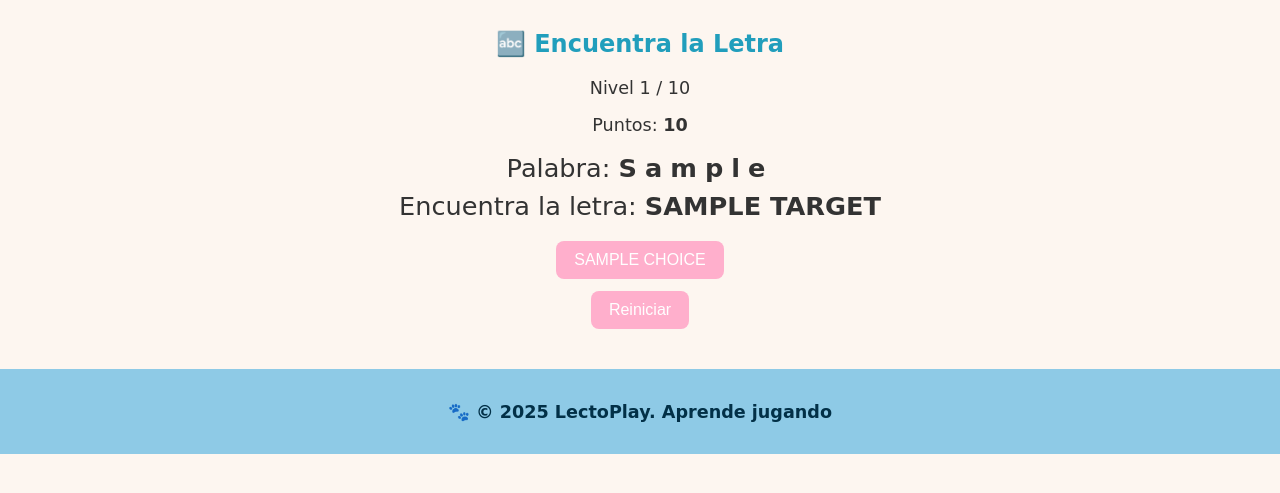
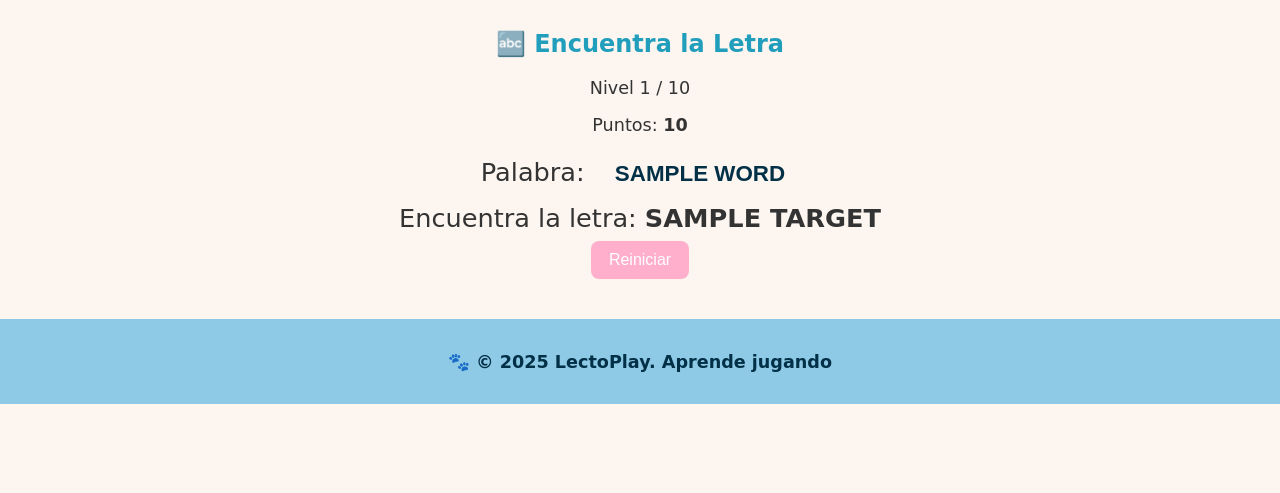
Before and after one commit to FS-Robert/LectoPlay, a Django app: template LectoPlay/app/templates/encuentra_letra.html in a window 1280 px wide. Shown: the part 179-672 px from the top of the page. Run offline with Django 5.2, Linux system fonts and the light colour scheme; the template is opened without the code that fills it: most values are stand-ins (such as "Sample title", 1, 10 or a date in 2020).

Commit message:
cambiando funcionalidad de juego encuentra

```diff
--- a/LectoPlay/app/static/css/style.css
+++ b/LectoPlay/app/static/css/style.css
@@ -257,3 +257,28 @@ p {
 .auth-link a:hover {
   text-decoration: underline;
 }
+
+/* --- Estilos para seleccionar letras directamente desde la palabra --- */
+.letter-btn {
+  background: transparent;
+  border: 2px solid transparent;
+  border-radius: 8px;
+  padding: 6px 8px;
+  margin: 0 4px;
+  font-size: 1.4rem;
+  cursor: pointer;
+  transition: transform 0.12s ease, background 0.12s ease, border-color 0.12s ease;
+  color: #023047;
+  font-weight: 700;
+}
+
+.letter-btn:hover {
+  background: #ffefcf;
+  transform: translateY(-3px) scale(1.05);
+  border-color: #ffd166;
+}
+
+.letter-btn:focus {
+  outline: none;
+  box-shadow: 0 0 0 4px rgba(33, 158, 188, 0.12);
+}
--- a/LectoPlay/app/templates/encuentra_letra.html
+++ b/LectoPlay/app/templates/encuentra_letra.html
@@ -21,7 +21,15 @@
             <p>Puntos: <strong>{{ score }}</strong></p>
 
             <div style="margin-top:1rem; font-size:1.6rem;">
-                <div>Palabra:   <span style="letter-spacing:0.5rem; font-weight:bold;">{{ spaced_word }}</span></div>
+                <div>Palabra:
+                    <form method="post" id="word-form" style="display:inline-block; margin-left:0.5rem;">
+                        {% csrf_token %}
+                        {% comment %}Render each character as a button so the user can hover and click directly on the letter shown in the word.{% endcomment %}
+                        {% for ch in word %}
+                            <button type="submit" name="choice" value="{{ ch }}" class="letter-btn" aria-label="Letra {{ ch }}">{{ ch|upper }}</button>
+                        {% endfor %}
+                    </form>
+                </div>
                 <div style="margin-top:0.5rem;">Encuentra la letra: <strong>{{ target|upper }}</strong></div>
             </div>
 
@@ -29,12 +37,7 @@
                 <div style="color:crimson; margin-top:0.5rem; font-weight:bold;">{{ message }}</div>
             {% endif %}
 
-            <form method="post" style="margin-top:1rem;">
-                {% csrf_token %}
-                {% for c in choices %}
-                    <button name="choice" value="{{ c }}" class="btn" style="margin:0.25rem;">{{ c|upper }}</button>
-                {% endfor %}
-            </form>
+            {# Removed separate choice buttons: selection is now made by clicking letters in the word above #}
 
             <form method="post" style="margin-top:0.5rem;">
                 {% csrf_token %}
```
Also changed, not shown: LectoPlay/db.sqlite3.
